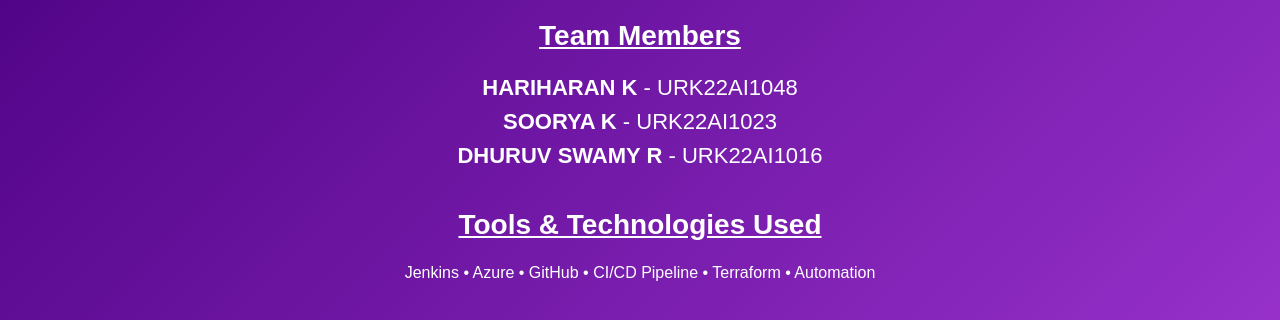
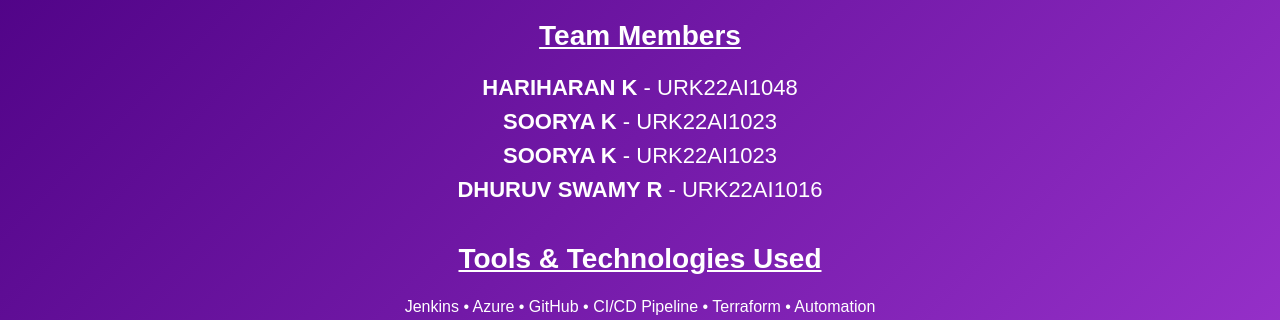
Before and after one commit to hariharan1476/simple-node-webapp, a website: page public/index.html in a window 1280 px wide. Shown: the part 156-476 px from the top of the page. Drawn offline with Linux system fonts and the light colour scheme.

Commit message:
Update index.html

```diff
--- a/public/index.html
+++ b/public/index.html
@@ -14,6 +14,7 @@
   <ul>
     <li><strong>HARIHARAN K</strong> - URK22AI1048</li>
     <li><strong>SOORYA K</strong> - URK22AI1023</li>
+    <li><strong>SOORYA K</strong> - URK22AI1023</li>
     <li><strong>DHURUV SWAMY R</strong> - URK22AI1016</li>
   </ul>
 
```
